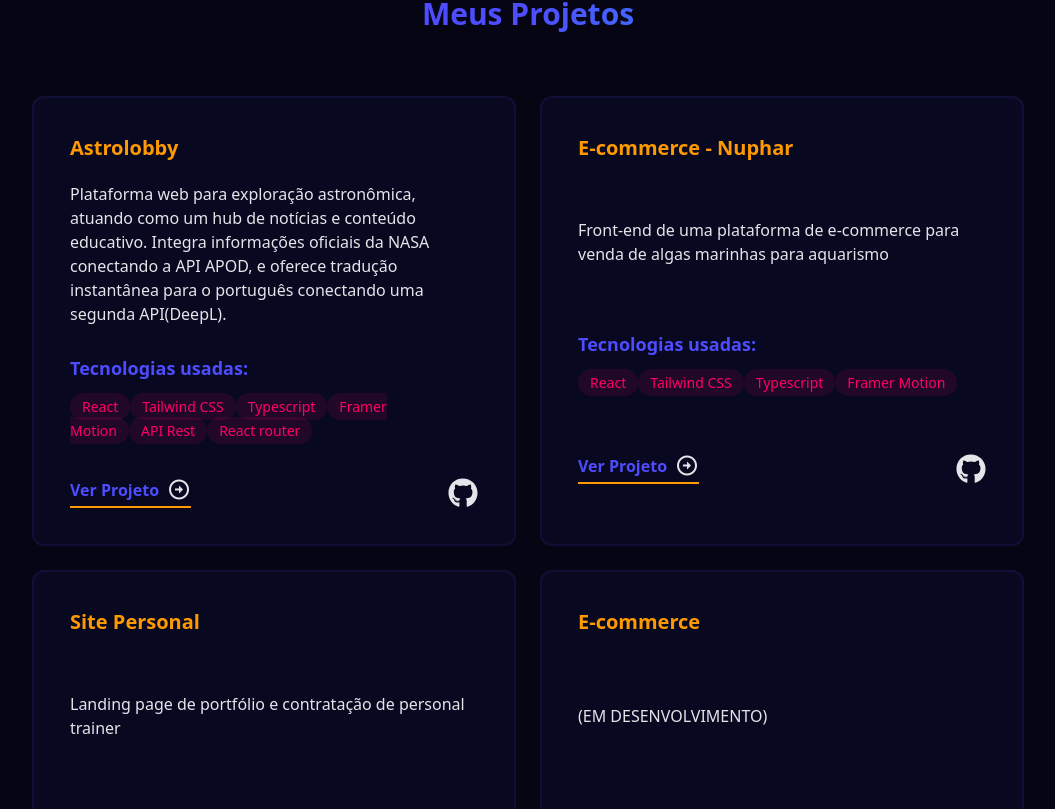
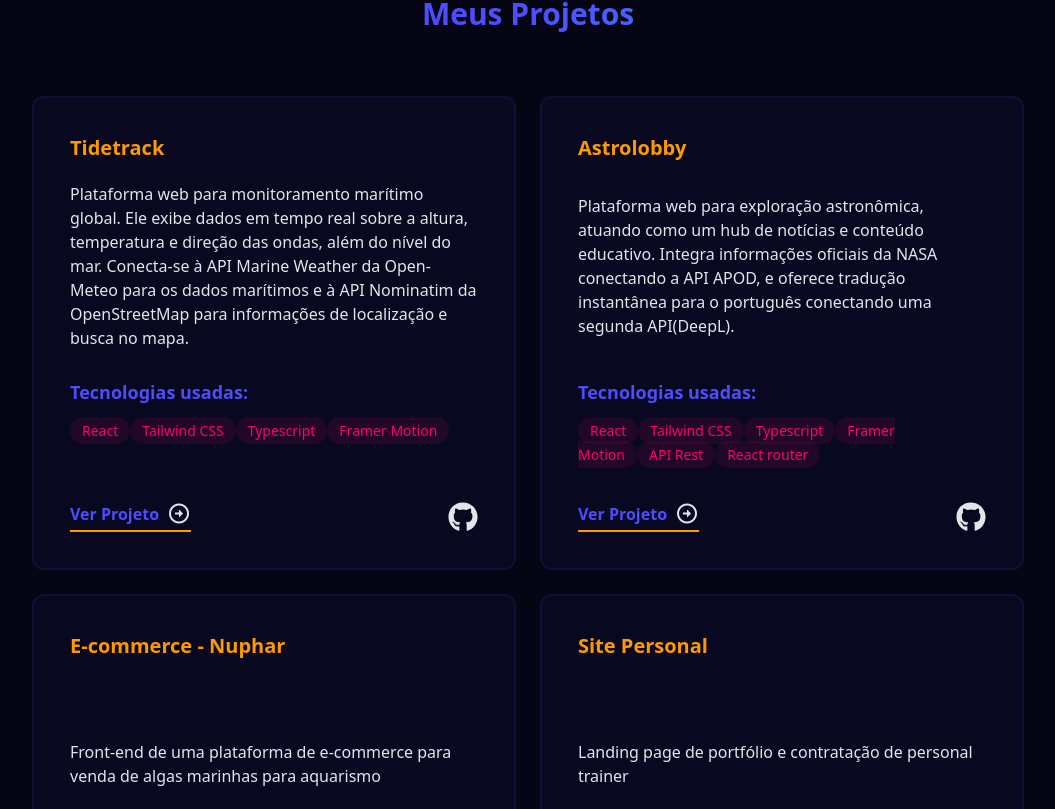
Before and after one commit to JairoLopes/MeuPortfolio, a React (Vite) app: page / in a window 1280 px wide. Shown: the part 3430-4239 px from the top of the page, without its empty margins (112-1167 px from the left). Built offline with nearby package versions, Linux system fonts and the light colour scheme.

Commit message:
Update Projects.tsx

```diff
--- a/src/components/sections/Projects.tsx
+++ b/src/components/sections/Projects.tsx
@@ -4,6 +4,14 @@ import { FaGithub } from "react-icons/fa";
 
 const Projects = () => {
   const data_projects = [
+    {
+      nome: "Tidetrack",
+      desc: "Plataforma web para monitoramento marítimo global. Ele exibe dados em tempo real sobre a altura, temperatura e direção das ondas, além do nível do mar. Conecta-se à API Marine Weather da Open-Meteo para os dados marítimos e à API Nominatim da OpenStreetMap para informações de localização e busca no mapa.",
+      tech_usadas: ["React", "Tailwind CSS", "Typescript", "Framer Motion"],
+      link_projeto: "https://tidetrack-sea.vercel.app/",
+      github: "https://github.com/JairoLopes/Tidetrack",
+      finish: true,
+    },
     {
       nome: "Astrolobby",
       desc: "Plataforma web para exploração astronômica, atuando como um hub de notícias e conteúdo educativo. Integra informações oficiais da NASA conectando a API APOD, e oferece tradução instantânea para o português conectando uma segunda API(DeepL).",
@@ -81,7 +89,7 @@ const Projects = () => {
                 {i.nome}
               </h3>
               {/* DESCRIÇÃO DO PROJETO */}
-              <p className="mb-4 min-h-[120px] flex items-center">{i.desc}</p>
+              <p className="mb-4 min-h-[168px] flex items-center">{i.desc}</p>
 
               {/* Container onde ficam as techs utilizadas no projeto */}
               <div className="min-h-[88px]">
```
